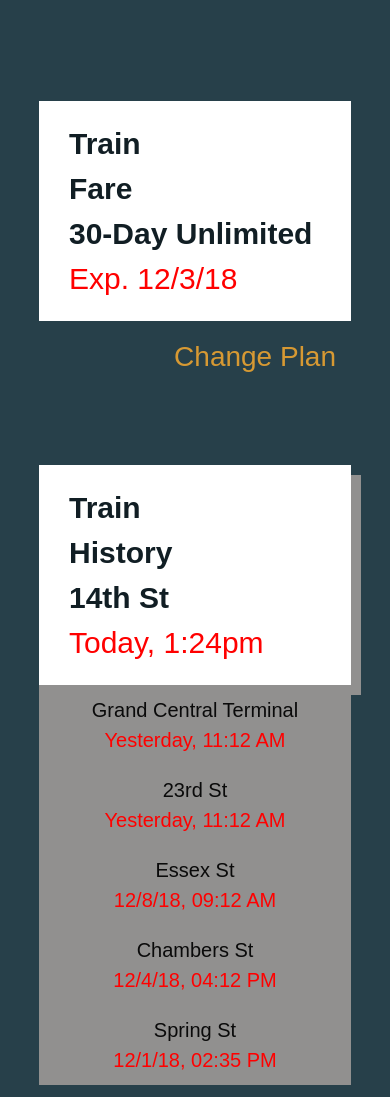
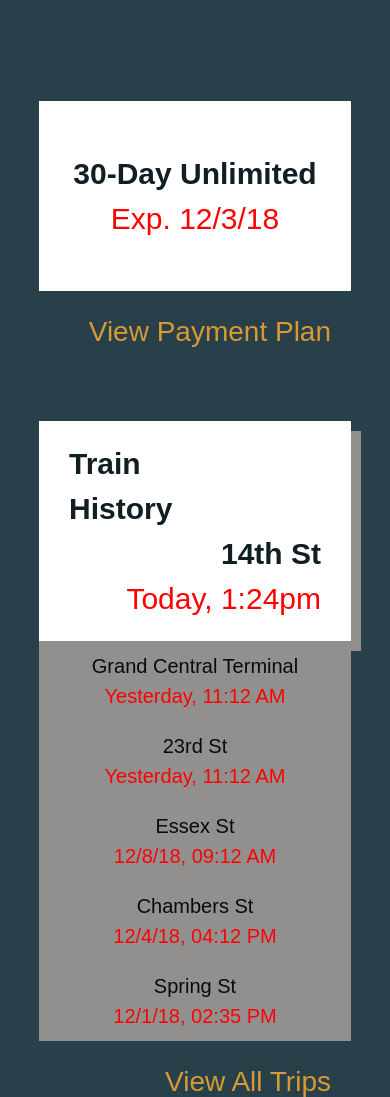
Before and after one commit to sidcastro/biometric-card, a plain HTML site: page index.html in a window 390 px wide. Shown: the part 546-1643 px from the top of the page. Drawn offline with Linux system fonts and the light colour scheme; a web font is replaced by a local one.

Commit message:
Fixed Responsive Styling

```diff
--- a/css/app.css
+++ b/css/app.css
@@ -45,6 +45,13 @@
   margin: 0 auto;
 }
 
+.big-box-structure {
+  background-color: white;
+  padding: 50px 20px 50px 20px;
+  width: 80%;
+  margin: 0 auto;
+}
+
 .box-content {
   font-size: 30px;
   color: #111E24;
@@ -72,7 +79,7 @@
   color: #D79933;
   font-family: aktiv-grotesk, sans-serif;
   font-weight: regular;
-  padding: 15px;
+  padding: 20px;
   width: 90%;
   text-align: right;
 }
@@ -80,3 +87,11 @@
 .shadow {
   box-shadow: 10px 10px #91908f;
 }
+
+.centered {
+  text-align: center;
+}
+
+.right-align {
+  text-align: right;
+}
--- a/index.html
+++ b/index.html
@@ -18,17 +18,15 @@
   <br>
   <br>
   <br>
-  <div class="grid-x grid-padding-x box-structure">
-    <div class="medium-6 large-4 cell box-content"><div class="demo">Train<br>Fare</div></div>
-    <div class="medium-6 large-8 cell box-content"><div class="demo">30-Day Unlimited<br><span class="red-text">Exp. 12/3/18</span></div></div>
+  <div class="grid-x grid-padding-x big-box-structure">
+    <div class="cell box-content"><div class="demo centered">30-Day Unlimited<br><span class="red-text">Exp. 12/3/18</span></div></div>
   </div>
-  <div class="link-to">Change Plan</div>
-  <br>
+  <div class="link-to">View Payment Plan</div>
   <br>
   <br>
   <div class="grid-x grid-padding-x box-structure shadow" onClick="myFunction()">
     <div class="medium-6 large-4 cell box-content"><div class="demo">Train<br>History</div></div>
-    <div class="medium-6 large-8 cell box-content"><div class="demo">14th St<br><span class="red-text">Today, 1:24pm</span></div></div>
+    <div class="medium-6 large-8 cell box-content"><div class="demo right-align">14th St<br><span class="red-text">Today, 1:24pm</span></div></div>
   </div>
   <div id="myDIV1">
     Grand Central Terminal<br><span class="red-text">Yesterday, 11:12 AM</span>
```
